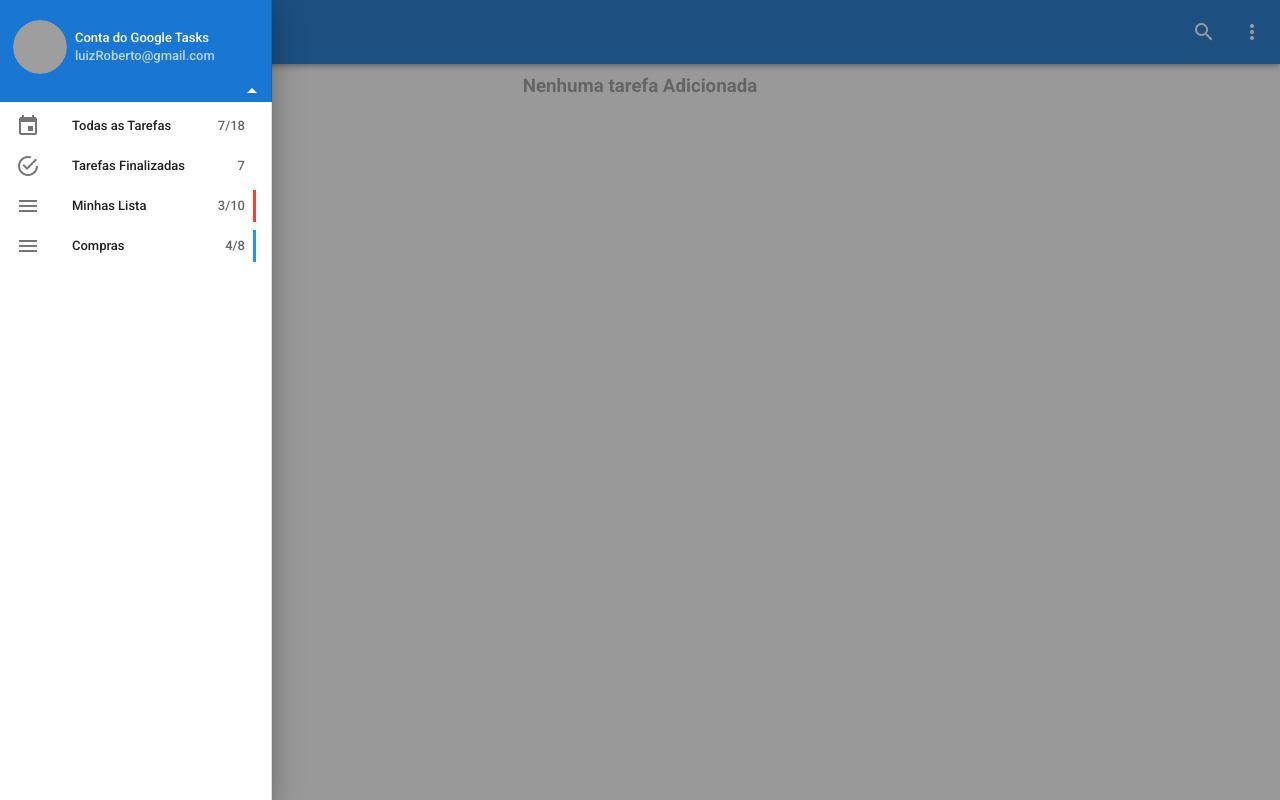
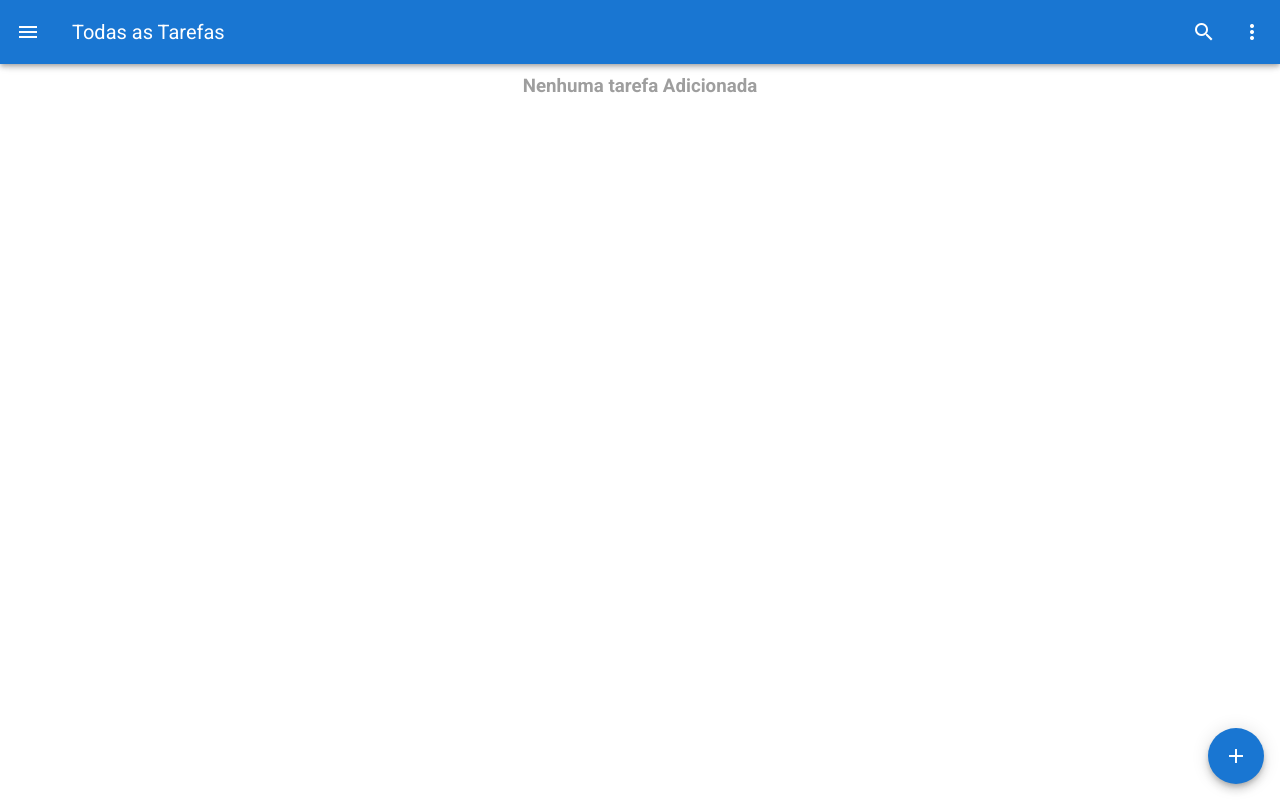
Before and after one commit to betogroo/whendo-v3, a Vue app: page / in a window 1280 px wide. Built offline with nearby package versions, Linux system fonts and the light colour scheme; grey boxes are pictures that could not be loaded.

Commit message:
feat: create AddTask fab float button

```diff
--- a/src/components/layout/AppBar.vue
+++ b/src/components/layout/AppBar.vue
@@ -85,6 +85,7 @@ export default {
     tasklist: [],
     viewMode: true,
     isLogged: true,
+    btnAddTask: false,
     loggedUser: {
       id: '4021e344-ac09-46f8-9eb2-83009cd38568',
       imageProfile: 'https://randomuser.me/api/portraits/men/81.jpg',
@@ -109,7 +110,7 @@ export default {
       text: 'Adicionar Nova Conta do Googlel',
       icon: 'mdi-plus'
     },
-    drawer: true,
+    drawer: false,
     navRightMenu: [
       { title: 'Ordenar' },
       { title: 'Desmarcar Tarefas Concluídas' },
--- /dev/null
+++ b/src/components/layout/ButtonFloat.vue
@@ -0,0 +1,34 @@
+<template>
+  <v-btn
+    v-show="!visible"
+    color="primary"
+    dark
+    fixed
+    bottom
+    right
+    fab
+    @click="action"
+  >
+    <v-icon>mdi-plus</v-icon>
+  </v-btn>
+</template>
+
+<script>
+export default {
+  name: 'Buttonfloat',
+
+  props: {
+    visible: {
+      type: Boolean,
+      default: false
+    }
+  },
+
+  methods: {
+    action() {
+      this.$emit('action')
+    }
+  }
+
+}
+</script>
--- a/src/views/Tasks.vue
+++ b/src/views/Tasks.vue
@@ -1,11 +1,29 @@
 <template>
   <div class="pt-2">
+    <button-float
+      @action="goTo('About')"
+    ></button-float>
     <h3 class="text-center text--disabled">Nenhuma tarefa Adicionada</h3>
   </div>
 </template>
 
 <script>
+import ButtonFloat from '@/components/layout/ButtonFloat.vue'
 export default {
-  name: 'Tasks'
+  name: 'Tasks',
+
+  components: {
+    ButtonFloat
+  },
+
+  data: () => ({
+    btnAddTask: false
+  }),
+
+  methods: {
+    goTo(routeName) {
+      this.$router.push({ name: routeName })
+    }
+  }
 }
 </script>
```
